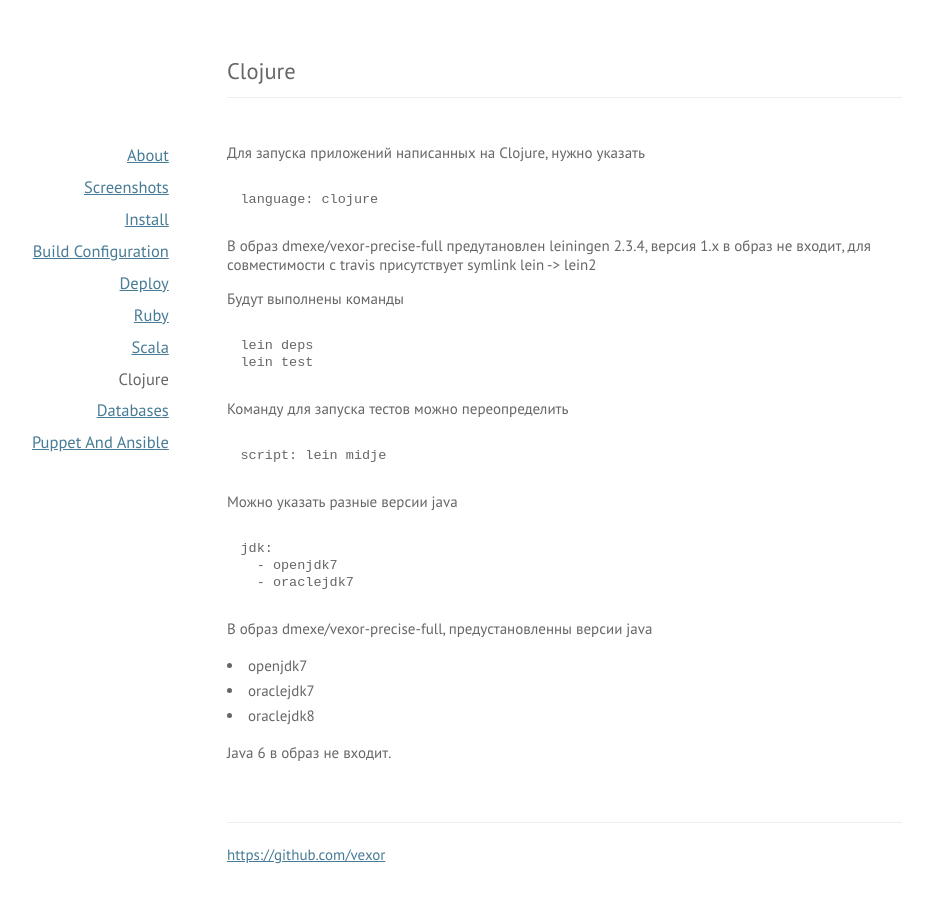
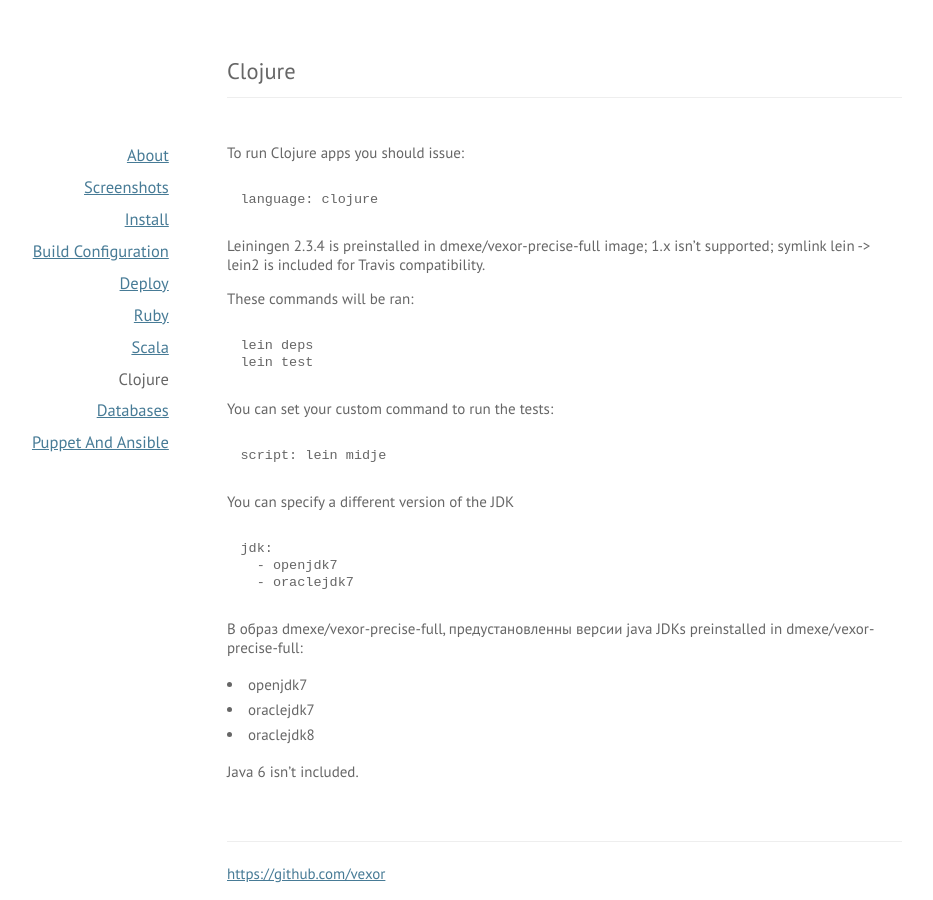
Before and after one commit to vexor/vx-promo, a Jekyll site: the page built from clojure.md, in a window 1280 px wide and 900 px high. Shown: the whole window, without its empty margins (188-1121 px from the left). Built offline with Jekyll 4.4.1, drawn with Linux system fonts in a browser that asks for light colours; Markdown is read by kramdown in place of the engine named in the settings.

Commit message:
clojure.md tr'n

```diff
--- a/clojure.md
+++ b/clojure.md
@@ -3,32 +3,32 @@
 title: Clojure
 ---
 
-Для запуска приложений написанных на Clojure, нужно указать
+To run Clojure apps you should issue:
 
     language: clojure
 
-В образ dmexe/vexor-precise-full предутановлен leiningen 2.3.4, версия 1.x
-в образ не входит, для совместимости с travis присутствует symlink lein -> lein2
+Leiningen 2.3.4 is preinstalled in dmexe/vexor-precise-full image; 1.x isn't supported; symlink lein -> lein2 is included for Travis compatibility.
 
-Будут выполнены команды
+These commands will be ran:
 
     lein deps
     lein test
 
-Команду для запуска тестов можно переопределить
+You can set your custom command to run the tests:
 
     script: lein midje
 
-Можно указать разные версии java
+You can specify a different version of the JDK
 
     jdk:
       - openjdk7
       - oraclejdk7
 
 В образ dmexe/vexor-precise-full, предустановленны версии java
+JDKs preinstalled in dmexe/vexor-precise-full:
 
 * openjdk7
 * oraclejdk7
 * oraclejdk8
 
-Java 6 в образ не входит.
+Java 6 isn't included.
```
